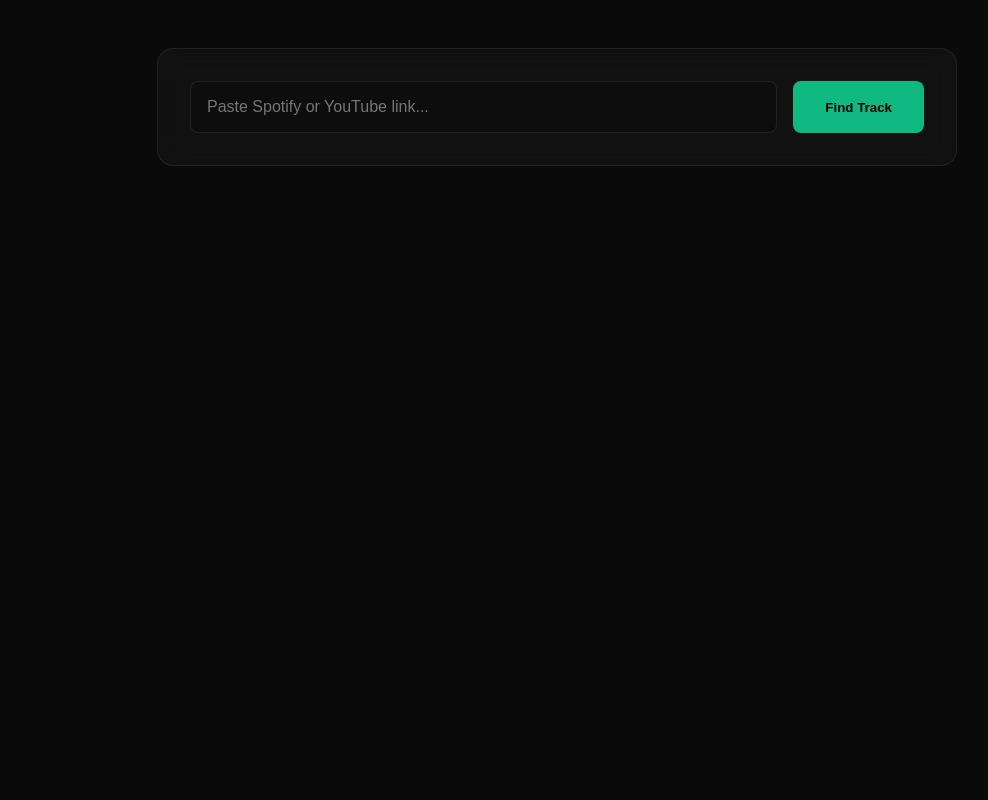
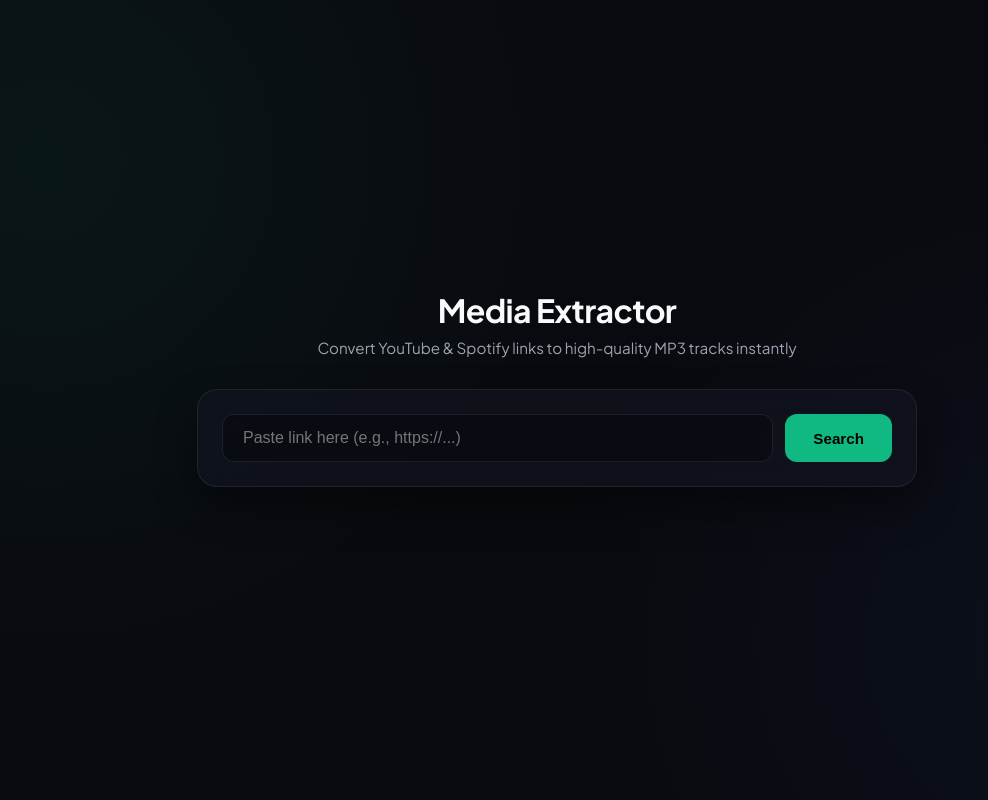
Before and after one commit to dr498jhdr4jd4rdr498jhdr4jd4r/sp, a Flask app: page / in a window 1280 px wide. Shown: the whole page, without its empty margins (83-1071 px from the left). Run offline with Flask 3, Linux system fonts and the light colour scheme; some libraries are stand-ins or nearby versions.

Commit message:
Update index.html

```diff
--- a/templates/index.html
+++ b/templates/index.html
@@ -3,16 +3,17 @@
 <head>
     <meta charset="UTF-8">
     <meta name="viewport" content="width=device-width, initial-scale=1.0">
-    <title>Media Extractor</title>
-    <link href="https://fonts.googleapis.com/css2?family=Inter:wght@400;500;600&display=swap" rel="stylesheet">
+    <title>StreamPulse | High-Quality Media Extractor</title>
+    <link href="https://fonts.googleapis.com/css2?family=Plus+Jakarta+Sans:wght@400;500;600;700&display=swap" rel="stylesheet">
     <style>
         :root {
-            --bg-dark: #0a0a0a;
-            --accent-emerald: #10b981;
+            --bg-dark: #090a0f;
+            --card-bg: rgba(18, 20, 32, 0.7);
+            --border-color: rgba(255, 255, 255, 0.08);
+            --accent: #10b981;
             --accent-hover: #059669;
-            --glass-bg: rgba(255, 255, 255, 0.03);
-            --glass-border: rgba(255, 255, 255, 0.08);
-            --text-main: #f3f4f6;
+            --text-main: #f9fafb;
+            --text-muted: #9ca3af;
         }
 
         * { box-sizing: border-box; margin: 0; padding: 0; }
@@ -20,112 +21,168 @@
         body {
             background-color: var(--bg-dark);
             color: var(--text-main);
-            font-family: 'Inter', sans-serif;
+            font-family: 'Plus Jakarta Sans', sans-serif;
             min-height: 100vh;
             display: flex;
             flex-direction: column;
             align-items: center;
-            padding: 3rem 1rem;
+            justify-content: center;
+            padding: 2rem 1rem;
+            background-image:
+                radial-gradient(circle at 10% 20%, rgba(16, 185, 129, 0.07) 0%, transparent 40%),
+                radial-gradient(circle at 90% 80%, rgba(59, 130, 246, 0.05) 0%, transparent 40%);
         }
 
-        .container { width: 100%; max-width: 800px; }
+        .container { width: 100%; max-width: 720px; }
+
+        .header-title {
+            text-align: center;
+            margin-bottom: 2rem;
+        }
+        .header-title h1 { font-size: 2rem; font-weight: 700; letter-spacing: -0.02em; margin-bottom: 0.5rem; }
+        .header-title p { color: var(--text-muted); font-size: 0.95rem; }
 
         .search-box {
-            background: var(--glass-bg);
-            backdrop-filter: blur(12px);
-            border: 1px solid var(--glass-border);
-            border-radius: 16px;
-            padding: 2rem;
-            margin-bottom: 2rem;
+            background: var(--card-bg);
+            backdrop-filter: blur(16px);
+            border: 1px solid var(--border-color);
+            border-radius: 20px;
+            padding: 1.5rem;
+            box-shadow: 0 20px 40px rgba(0, 0, 0, 0.4);
             display: flex;
-            gap: 1rem;
+            gap: 0.75rem;
+            margin-bottom: 1.5rem;
         }
 
         input {
             flex: 1;
-            background: rgba(0, 0, 0, 0.2);
-            border: 1px solid var(--glass-border);
-            border-radius: 8px;
-            padding: 1rem;
+            background: rgba(0, 0, 0, 0.3);
+            border: 1px solid var(--border-color);
+            border-radius: 12px;
+            padding: 0.85rem 1.25rem;
             color: var(--text-main);
             font-size: 1rem;
             outline: none;
-            transition: 0.2s;
+            transition: all 0.2s ease;
         }
 
-        input:focus { border-color: var(--accent-emerald); }
+        input:focus {
+            border-color: var(--accent);
+            box-shadow: 0 0 0 3px rgba(16, 185, 129, 0.15);
+        }
 
         button {
-            background: var(--accent-emerald);
+            background: var(--accent);
             color: #000;
             border: none;
-            border-radius: 8px;
-            padding: 0 2rem;
+            border-radius: 12px;
+            padding: 0 1.75rem;
             font-weight: 600;
+            font-size: 0.95rem;
             cursor: pointer;
-            transition: 0.2s;
+            transition: all 0.2s ease;
         }
 
-        button:hover { background: var(--accent-hover); }
-        button:disabled { background: #374151; cursor: not-allowed; }
+        button:hover { background: var(--accent-hover); transform: translateY(-1px); }
+        button:disabled { background: #374151; color: var(--text-muted); cursor: not-allowed; transform: none; }
 
         .result-card {
             display: none;
-            background: var(--glass-bg);
-            backdrop-filter: blur(12px);
-            border: 1px solid var(--glass-border);
-            border-radius: 16px;
+            background: var(--card-bg);
+            backdrop-filter: blur(16px);
+            border: 1px solid var(--border-color);
+            border-radius: 20px;
             overflow: hidden;
+            box-shadow: 0 20px 40px rgba(0, 0, 0, 0.4);
+            animation: fadeIn 0.3s ease forwards;
+        }
+
+        @keyframes fadeIn {
+            from { opacity: 0; transform: translateY(10px); }
+            to { opacity: 1; transform: translateY(0); }
         }
 
         .media-info { display: flex; flex-direction: column; }
         @media (min-width: 640px) { .media-info { flex-direction: row; } }
 
-        .thumbnail-container { position: relative; width: 100%; max-width: 350px; background: #000; }
-        .thumbnail { width: 100%; height: 100%; object-fit: cover; display: block; min-height: 200px; }
+        .thumbnail-container {
+            position: relative;
+            width: 100%;
+            max-width: 280px;
+            background: #000;
+            display: flex;
+            align-items: center;
+            justify-content: center;
+            overflow: hidden;
+        }
+
+        .thumbnail {
+            width: 100%;
+            height: 100%;
+            max-height: 200px;
+            object-fit: contain;
+            display: block;
+        }
 
         .duration-badge {
             position: absolute;
-            bottom: 12px; right: 12px;
-            background: rgba(0, 0, 0, 0.8);
+            bottom: 10px; right: 10px;
+            background: rgba(0, 0, 0, 0.85);
+            backdrop-filter: blur(4px);
             padding: 4px 8px;
             border-radius: 6px;
-            font-size: 0.85rem;
+            font-size: 0.75rem;
+            font-weight: 600;
         }
 
-        .details { padding: 2rem; flex: 1; display: flex; flex-direction: column; }
-        .title { font-size: 1.25rem; font-weight: 600; margin-bottom: 1.5rem; line-height: 1.4; }
+        .details { padding: 1.75rem; flex: 1; display: flex; flex-direction: column; justify-content: space-between; }
+        .title { font-size: 1.1rem; font-weight: 600; line-height: 1.4; margin-bottom: 1.5rem; color: var(--text-main); }
 
         .download-btn {
             display: inline-flex;
             align-items: center;
             justify-content: center;
-            background: var(--accent-emerald);
+            gap: 8px;
+            background: var(--accent);
             color: #000;
             text-decoration: none;
-            padding: 1rem;
-            border-radius: 8px;
+            padding: 0.85rem 1rem;
+            border-radius: 12px;
             font-weight: 600;
-            font-size: 1.1rem;
-            margin-top: auto;
-            transition: 0.2s;
+            font-size: 0.95rem;
+            transition: all 0.2s ease;
         }
 
         .download-btn:hover {
             background: var(--accent-hover);
-            transform: translateY(-2px);
-            box-shadow: 0 4px 12px rgba(16, 185, 129, 0.3);
+            box-shadow: 0 4px 16px rgba(16, 185, 129, 0.25);
         }
 
-        .error-message { color: #ef4444; text-align: center; margin-top: 1rem; display: none; }
+        .error-message {
+            background: rgba(239, 68, 68, 0.1);
+            border: 1px solid rgba(239, 68, 68, 0.2);
+            color: #f87171;
+            padding: 1rem;
+            border-radius: 12px;
+            text-align: center;
+            margin-top: 1rem;
+            display: none;
+            font-size: 0.9rem;
+        }
     </style>
 </head>
 <body>
     <div class="container">
+        <div class="header-title">
+            <h1>Media Extractor</h1>
+            <p>Convert YouTube & Spotify links to high-quality MP3 tracks instantly</p>
+        </div>
+
         <div class="search-box">
-            <input type="text" id="urlInput" placeholder="Paste Spotify or YouTube link..." autocomplete="off">
-            <button id="extractBtn" onclick="extractMedia()">Find Track</button>
+            <input type="text" id="urlInput" placeholder="Paste link here (e.g., https://...)" autocomplete="off">
+            <button id="extractBtn" onclick="extractMedia()">Search</button>
         </div>
+
         <div id="errorMsg" class="error-message"></div>
 
         <div class="result-card" id="resultCard">
@@ -165,7 +222,7 @@
                 });
 
                 const data = await response.json();
-                if (!response.ok) throw new Error(data.error || 'Failed to extract media details');
+                if (!response.ok) throw new Error(data.error || 'Failed to fetch media details');
 
                 document.getElementById('thumbImg').src = data.thumbnail;
                 document.getElementById('durationBadge').textContent = data.duration;
@@ -180,7 +237,7 @@
                 errorMsg.style.display = 'block';
             } finally {
                 extractBtn.disabled = false;
-                extractBtn.textContent = 'Find Track';
+                extractBtn.textContent = 'Search';
             }
         }
 
@@ -190,12 +247,10 @@
             const originalUrl = btn.dataset.url;
             if (!originalUrl) return;
 
-            // Visual feedback during processing/download conversion
             const originalText = btn.textContent;
-            btn.textContent = 'Processing & Downloading...';
+            btn.textContent = 'Transcoding & Downloading...';
             btn.style.pointerEvents = 'none';
 
-            // Trigger file download via invisible iframe or direct location change
             window.location.href = `/api/download?url=${encodeURIComponent(originalUrl)}`;
 
             setTimeout(() => {
```
